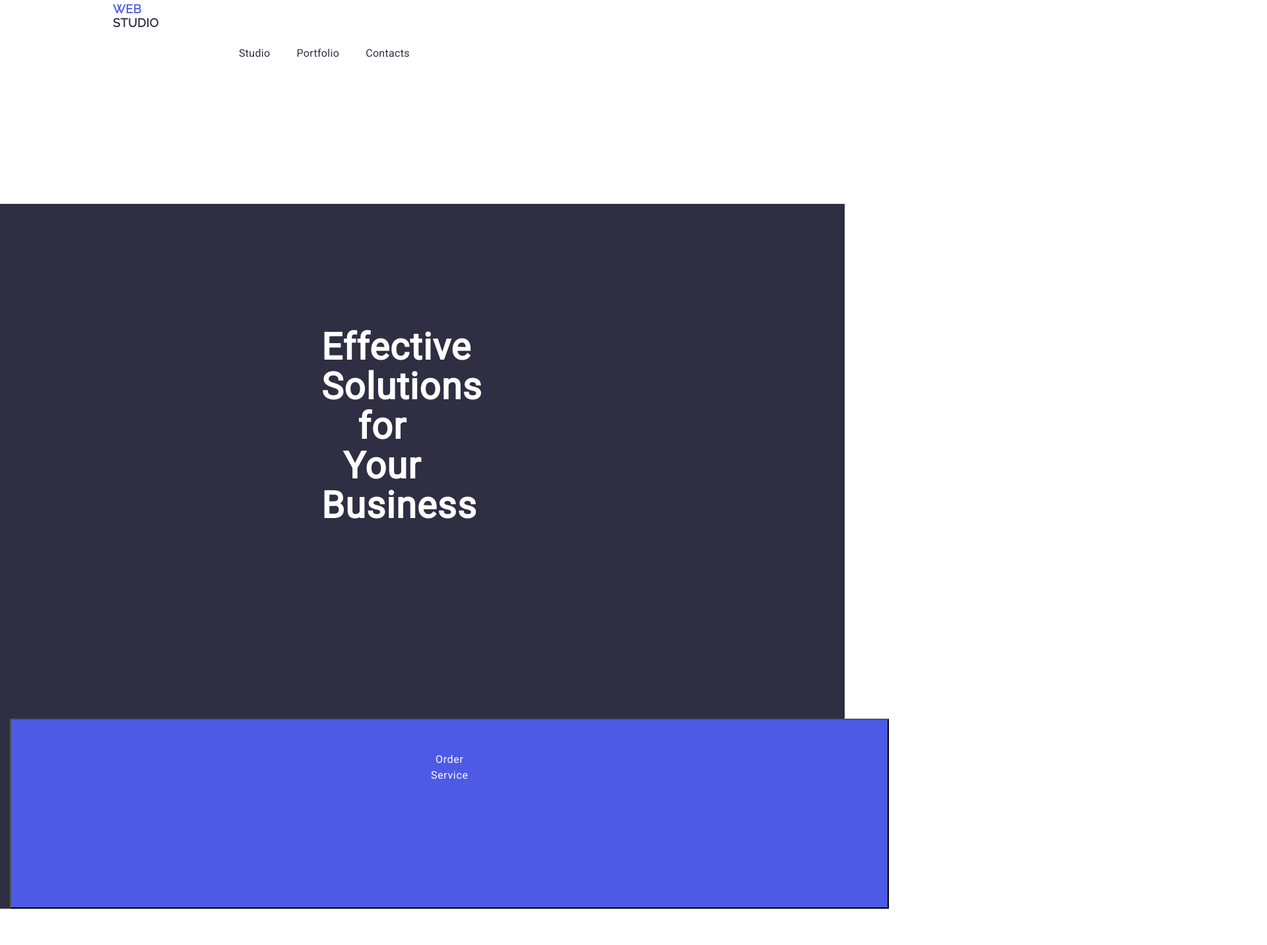
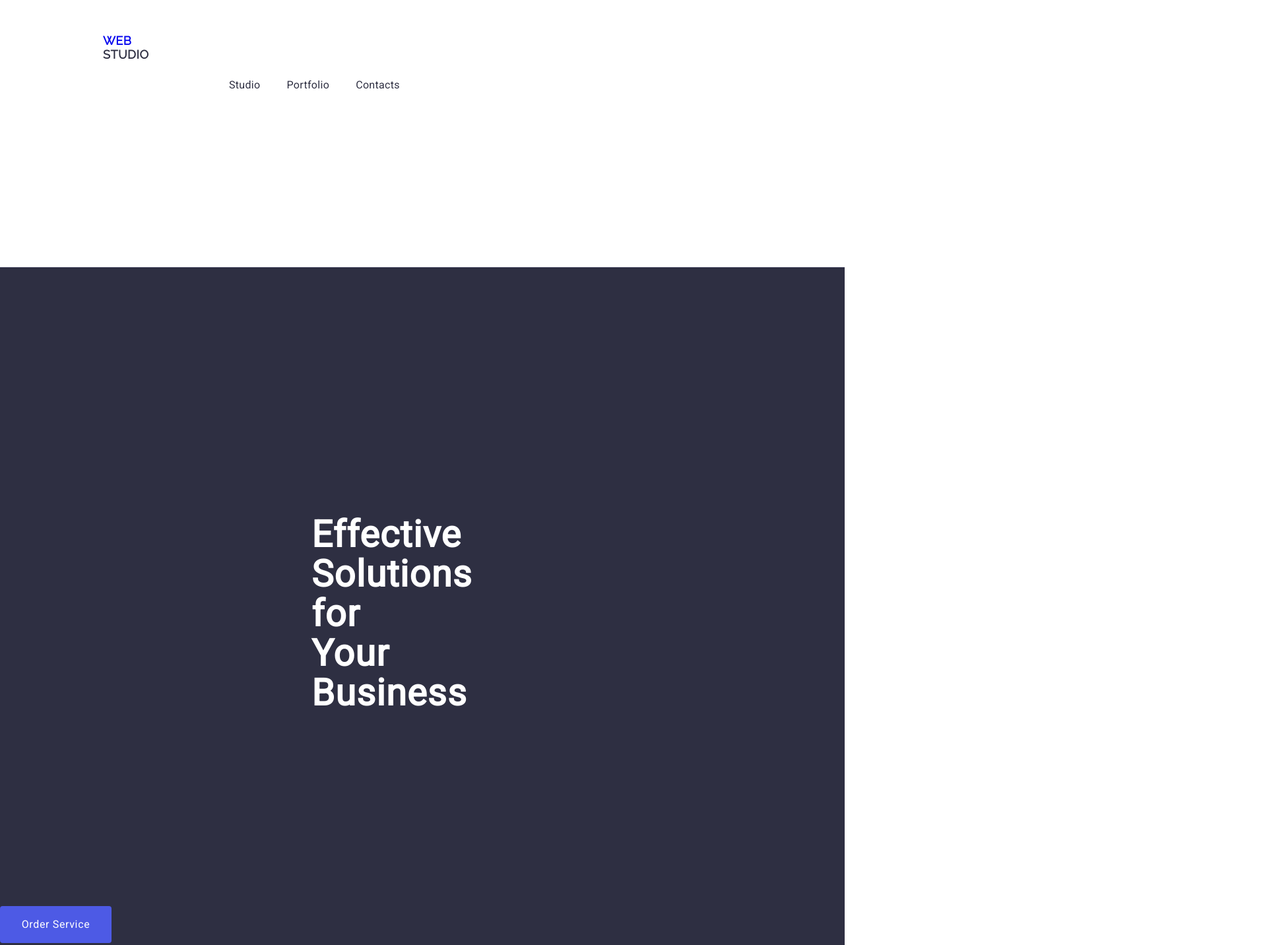
Before and after one commit to DrunkCherry1997/goit-markup-hw-03, a plain HTML site: page index.html in a window 1280 px wide. Shown: the top 1432 px of the page at 66% size, 1920 px wide, since content can reach past the window. Drawn offline with nearby package versions, Linux system fonts and the light colour scheme.

Commit message:
Commit 6

```diff
--- a/css/styles.css
+++ b/css/styles.css
@@ -28,17 +28,13 @@ border-bottom: 1px solid #e7e9fc
     display: flex;
 }
 
-.container {
-    width: 1158px;
-    margin: 0;
-    padding: 0 15px;
-}
+
 
 .navigation {
     display: flex;
     align-items: center
 }
-.header .logo-style {
+.header .logotype {
     content: "Web";
 
     color: varvar(--IRIS, ) #4D5AE5;
@@ -55,7 +51,7 @@ border-bottom: 1px solid #e7e9fc
 
 }
 
-.logo-style {
+.logotype {
     text-decoration: none;
     padding: 24px 1169px 24px 156px;
     margin-right: 76px
@@ -64,7 +60,7 @@ border-bottom: 1px solid #e7e9fc
 
 }
 
-.header .logo-style span.first-studio {
+.header .logotype span.first-studio {
     color: #2e2f42;
     padding: 24px 1169px 24px 156px;
     margin-right: 76px
@@ -157,6 +153,7 @@ margin-right: 76px
 /* Унікальний контент сторінки */
 .main-styles {
     background-color: #2e2f42;
+    padding: 188px 0;
 }
 
 .main-title {
@@ -171,6 +168,7 @@ margin-right: 76px
     font-weight: 700;
     line-height: 1.07;
 padding: 188px 472px 292px 472px;
+max-width: 496px;
 
 }
 
@@ -191,7 +189,11 @@ padding: 188px 472px 292px 472px;
     cursor: pointer;
     text-align: center;
 
-    padding: 48px 635px 188px 636px;
+    min-width: 169px;
+    height: 56px;
+    border: none;
+    border-radius: 4px;
+    display: block;
 }
 
 .button-type:hover,
@@ -218,11 +220,11 @@ padding: 188px 472px 292px 472px;
 }
 .title-second {
     list-style-type: none;
-    display:flex
+    display:flex;
     gap: 24px;
 }
 .first-element {
-    width: calc((100%-72px)/4);
+    width: calc((100% - 72px) / 4);
 }
 
 .advantages-title {
--- a/index.html
+++ b/index.html
@@ -32,7 +32,7 @@
 
         <nav class="navigation">
           <div class="container">
-          <a class="logo-style" href="./index.html">
+          <a class="logotype" href="./index.html">
             Web <span class="first-studio">Studio</span></a
           >
           <ul class="navigation-list-style">
```
